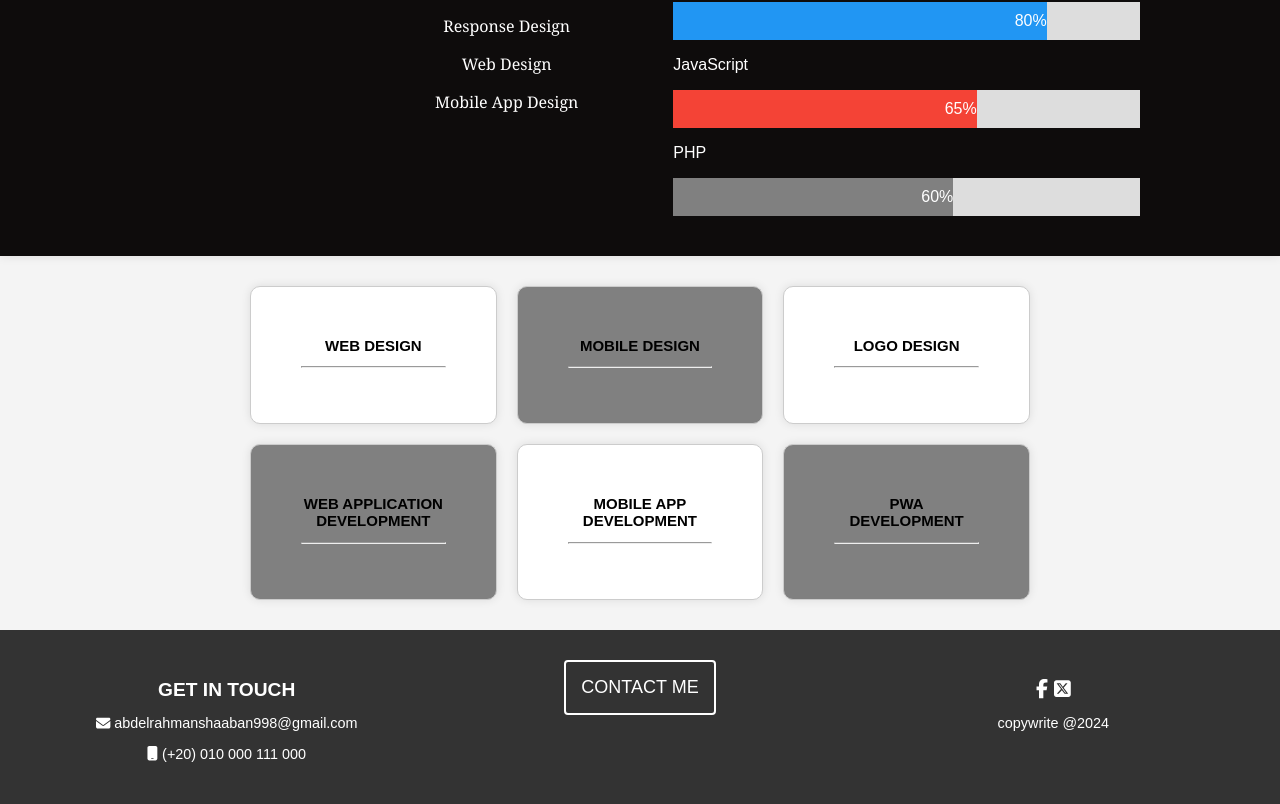
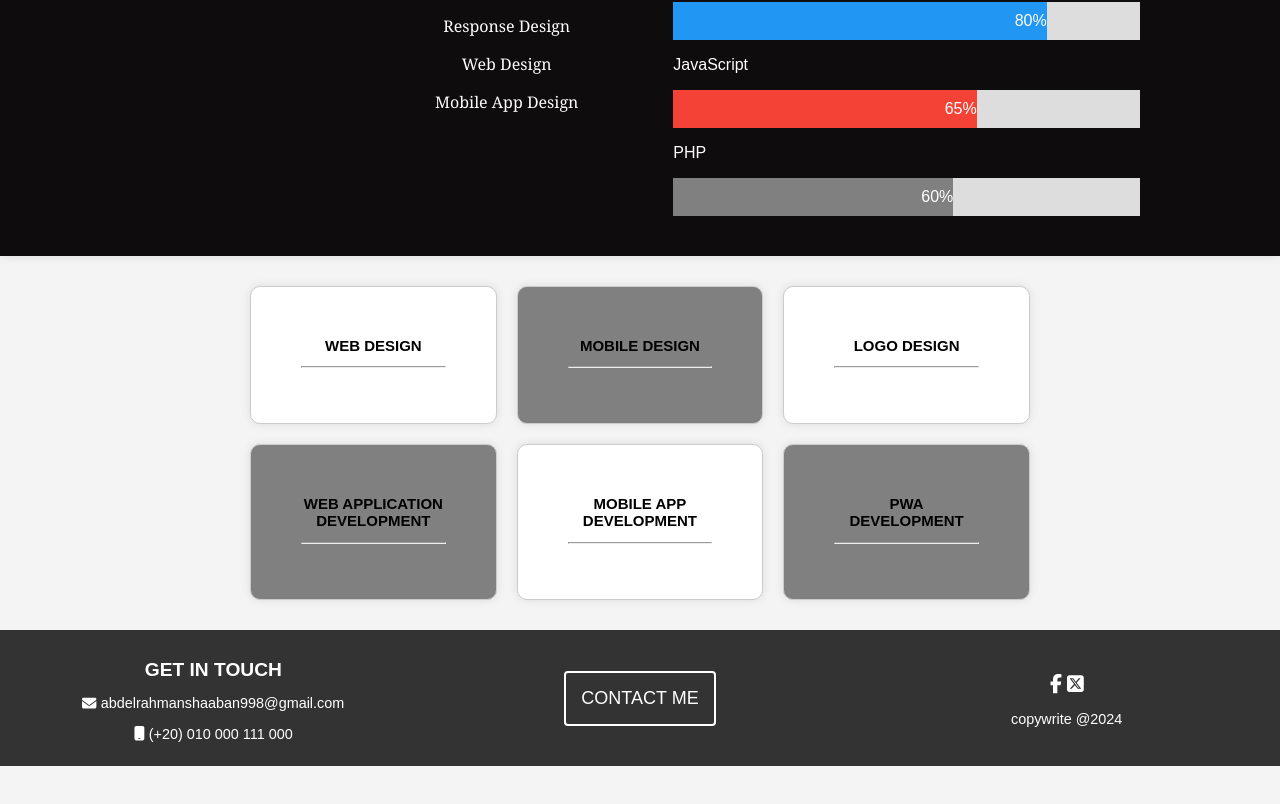
Before and after one commit to abdelrahmanShabaan/React-js_ITI_Portfolio_project, a React (Create React App) app: page / in a window 1280 px wide. Shown: the part 775-1579 px from the top of the page. After the commit the page ends 1541 px from the top, so only its background shows below. Built offline with nearby package versions, Linux system fonts and the light colour scheme.

Commit message:
finish project

```diff
--- a/src/Footer/style.css
+++ b/src/Footer/style.css
@@ -7,13 +7,13 @@ body {
 .footer {
     background-color: #333;
     color: #fff;
-    padding: 20px;
     text-align: center;
 }
 
 .footer-columns {
     display: flex;
     justify-content: space-around;
+    align-items: center;
     flex-wrap: wrap;
 }
 
```
